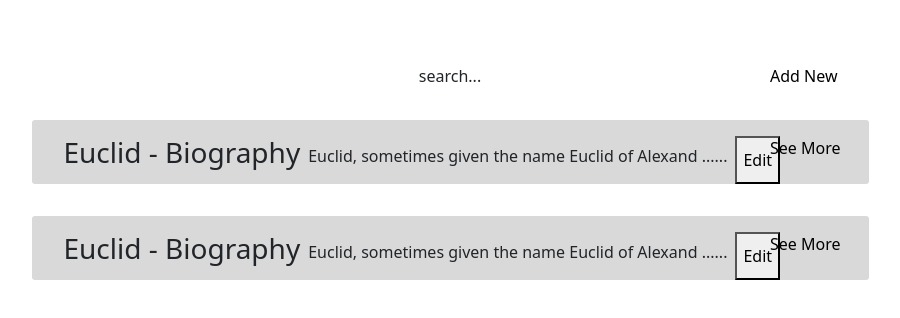
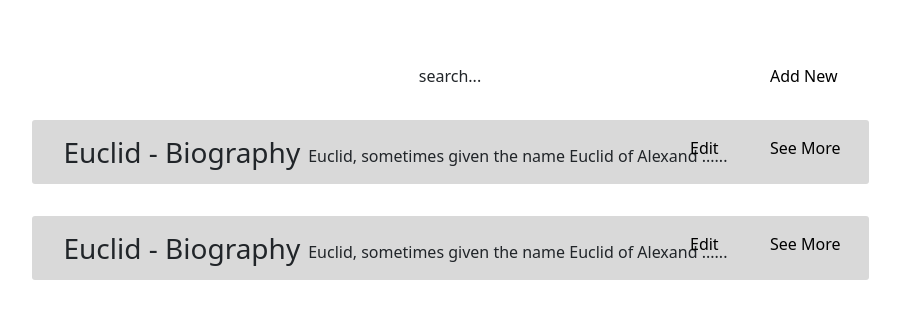
Before and after one commit to jellyfisssh/DataAccess, a React (Create React App) app: page /main-content/admin in a window 1280 px wide. Shown: the top 318 px of the page, without its empty margins (190-1090 px from the left). Built offline with nearby package versions, Linux system fonts and the light colour scheme.

Commit message:
tidy up main content page

```diff
--- a/src/components/DetailContentPage.js
+++ b/src/components/DetailContentPage.js
@@ -24,10 +24,15 @@ function DetailContentPage() {
     <Container style={{width: '60rem'}}>
      <h1>{MOCK_DATA.Type} - {MOCK_DATA.Name}</h1>
              {/* testing only */}
-       {title && <h1>{title}</h1>  }
+       {title && <h1 style={{color: 'gray'}}>{title}</h1>  }
+
      {Object.keys(MOCK_DATA).map((key ) => (
       <>
-      <h2>{key}</h2>
+     <div style={{width: '20%',
+       backgroundColor: 'lightgray',
+      textAlign: 'center',
+      marginBottom: '1rem',
+      borderRadius: '3px'}}> <h2>{key}</h2></div>
       <p>{MOCK_DATA[key]}</p>
       </>
       ))}
--- a/src/components/MainContentPage.css
+++ b/src/components/MainContentPage.css
@@ -34,3 +34,12 @@
  text-decoration: none;
 color: black;
 }
+
+.edit-link {
+  position: absolute;
+  right: 5rem;
+  left: auto;
+  width: 25%;
+  text-decoration: none;
+ color: black;
+ }
--- a/src/components/MainContentPage.js
+++ b/src/components/MainContentPage.js
@@ -25,7 +25,7 @@ function MainContentPage({role}) {
       <div className='content'>
         <h3>{item.name} - {item.type}</h3>
         <p style={{margin: '0.5rem'}}>{(item.about).substring(0,50)} ......</p>
-      { (role !== 'Student' ) && <button>Edit</button> }
+      { (role !== 'Student' ) && <Link className='edit-link' to='/add-new'>Edit</Link> }
 
        <Link className='see-more' to={`/detail-content/${item.name}`} >See More</Link>
       </div>
```
